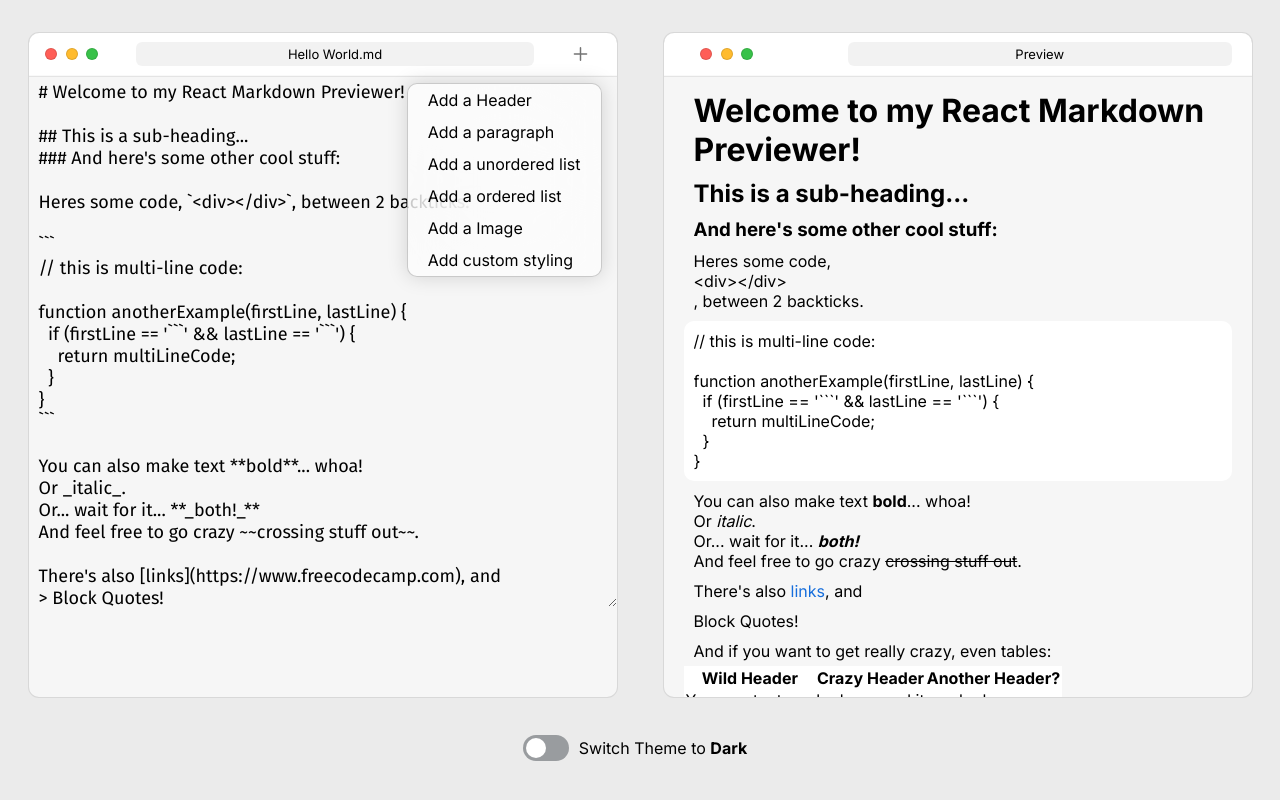
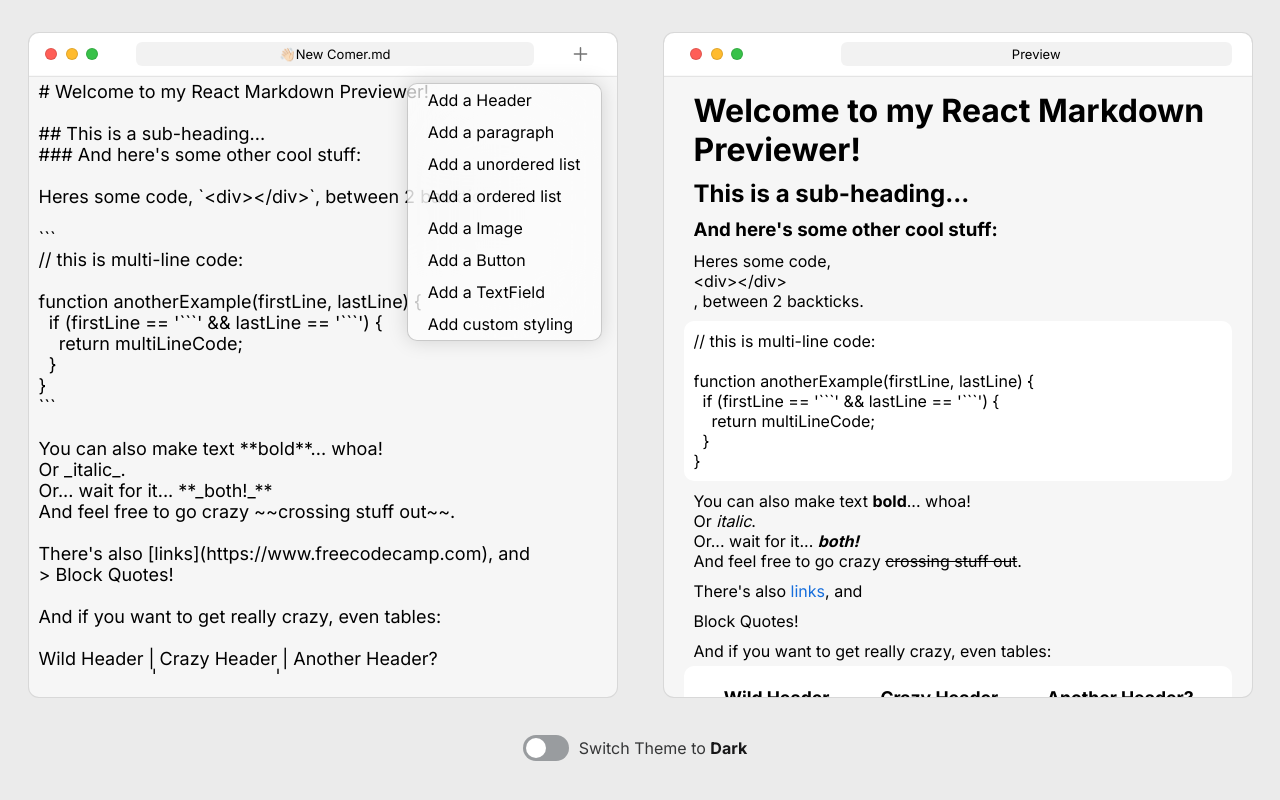
Before and after one commit to haneenmahd/markdown-previewer, a React (Create React App) app: page / in a window 1280 px wide. Built offline with nearby package versions, Linux system fonts and the light colour scheme.

Commit message:
Added border for dropdown in dark-mode and changed the styling of readme table

```diff
--- a/public/index.html
+++ b/public/index.html
@@ -14,8 +14,9 @@
 	<link rel="shortcut icon" href="%PUBLIC_URL%/logo.png">
   <link rel="mask icon" href="%PUBLIC_URL%/logo.png">
   <link rel="apple-touch-icon" href="%PUBLIC_URL%/logo.png">
-	<script async src="https://cdn.splitbee.io/sb.js"></script>
-	<!--
+  <script async src="https://cdn.splitbee.io/sb.js"></script>
+  <script src="https://cdn.splitbee.io/sb-ab.js"></script>
+  	<!--
       Notice the use of %PUBLIC_URL% in the tags above.
       It will be replaced with the URL of the `public` folder during the build.
       Only files inside the `public` folder can be referenced from the HTML.
--- a/src/App.js
+++ b/src/App.js
@@ -1,6 +1,6 @@
 import React from "react";
 import marked from "marked";
-import { DropDown } from "./components/DropDown";
+import { DropDown } from "./components/dropdown";
 import "./styles.css";
 import "./readme-styles.css";
 
@@ -63,7 +63,7 @@ export default class App extends React.Component {
       isDark: false,
       editorMaximized: false,
       previewMaximized: false,
-      fileName: "Hello World.md",
+      fileName: "👋🏻New Comer.md",
       isDropOpen: true
     };
     this.handleChange = this.handleChange.bind(this);
@@ -110,8 +110,8 @@ export default class App extends React.Component {
       fileName: e.target.value
     });
   }
-  handleDropSelect(element, subElement, text="Change this text", src="https://www.gannett-cdn.com/presto/2018/12/15/USAT/2e7b9863-85ac-4faa-aad3-096fc1826c20-GettyImages-841647034.jpg") {
-    if (element !== "img") {
+  handleDropSelect(element, subElement, text="Change this text", src="https://www.gannett-cdn.com/presto/2018/12/15/USAT/2e7b9863-85ac-4faa-aad3-096fc1826c20-GettyImages-841647034.jpg", placeholder="TextField:") {
+    if (element !== "img" && element !== "input") {
      if (subElement) {
       this.setState({
         markdown: this.state.markdown + `<${element}><${subElement}>${text}</${subElement}></${element}> \n`
@@ -125,12 +125,16 @@ export default class App extends React.Component {
        this.setState({
          markdown: this.state.markdown + `<${element} alt="readme-image" src="${src}" /> \n`
        });
+     } else if (element === "input") {
+       this.setState({
+         markdown: this.state.markdown + `<${element} placeholder="${placeholder}" type="text" /> \n`
+       });
      }
     }
   render() {
     return (
       <div className={`App ${this.state.isDark ? "dark": null}`}>
-        <div className="workspace">
+       <div className="workspace">
         <div
           onClick={this.handleDropDown}
           className={`editor-window-mac ${
@@ -146,6 +150,8 @@ export default class App extends React.Component {
             <div onClick={() => this.handleDropSelect("ul", "li")} className="option">Add a unordered list</div>
             <div onClick={() => this.handleDropSelect("ol", "li")} className="option">Add a ordered list</div>
             <div onClick={() => this.handleDropSelect("img", null, null)} className="option">Add a Image</div>
+            <div onClick={() => this.handleDropSelect("button", null, "Button")} className="option">Add a Button</div>
+            <div onClick={() => this.handleDropSelect("input")} className="option">Add a TextField</div>
             <div onClick={() => this.handleDropSelect("style", null, "h1 { text-align: center; }")} className="option">Add custom styling</div>
           </DropDown>
           <div className={`top-bar ${this.state.isDark ? "dark": null}`}>
@@ -192,6 +198,7 @@ export default class App extends React.Component {
               <div className="icon close"></div>
               <div className="icon minimize"></div>
               <div
+                onTouchMove={() => console.log("touch started!")}
                 onClick={this.handlePreviewMaximized}
                 className="icon maximize"></div>
             </div>
--- a/src/components/DropDown/index.js
+++ b/src/components/DropDown/index.js
@@ -2,7 +2,7 @@ import React from "react";
 import './styles.css';
 
 const DropDown = (props) => (
-    <div className={`dropdown-container ${props.isOpen ? "drop-open": null}`}>
+    <div className={`dropdown-container ${props.isOpen ? "drop-open" : null }`}>
         {props.children}
     </div>
 );
--- a/src/components/DropDown/styles.css
+++ b/src/components/DropDown/styles.css
@@ -62,6 +62,7 @@
 
 .App.dark .dropdown-container {
     background: rgba(40, 40, 40, 0.6);
+    border-color: rgba(255, 255, 255, 0.1);
 }
 
 .App.dark .option {
--- a/src/readme-styles.css
+++ b/src/readme-styles.css
@@ -28,7 +28,36 @@ pre.dark {
 }
 
 table {
+    padding: 10px;
+    height: 30%;
+    max-height: 100%;
+    width: 100%;
+    max-width: 100%;
     background: #fff;
+    border-radius: 10px;
+}
+
+table thead tr {
+    height: 40px;
+    width: calc(100% / 4);
+}
+
+table thead tr th {
+    text-align: center;
+    margin: 0 3px;
+    font-size: 1.1rem;
+}
+
+table tbody tr td {
+    text-align: center;
+    margin: 0 3px;
+    font-size: 0.912rem;
+    font-weight: 600;
+    color: #575757;
+}
+
+.App.dark table tbody tr td {
+    color: #adadad;
 }
 
 a {
@@ -57,3 +86,56 @@ code {
     width: 100%;
     word-wrap: break-word;
 }
+
+code .comment {
+    color: #aba9a9;
+}
+
+input {
+    overflow: hidden;
+    min-width: 70%;
+    text-align: left;
+    padding: 0 10px;
+    line-height: 1.5rem;
+    height: 2rem;
+    overflow: hidden;
+    background: rgba(0, 0, 0, 0.05);
+    font-size: 13px;
+    border-radius: 6px;
+    outline: none;
+    border: none;
+    margin: 10px 0;
+    transition: box-shadow 0.35s;
+}
+
+input:focus {
+    box-shadow: 0 0 0 2.5px rgba(51, 113, 247, 0.5);
+}
+
+.App.dark input {
+    background: #0C0F12;
+    color: #fafafa;
+}
+
+button {
+    overflow: hidden;
+    min-width: 70%;
+    text-align: center;
+    padding: 0 10px;
+    line-height: 1.5rem;
+    height: 2rem;
+    overflow: hidden;
+    background: #166edc;
+    color: #fafafa;
+    cursor: pointer;
+    font-size: 13px;
+    border-radius: 6px;
+    outline: none;
+    border: none;
+    margin: 10px 0;
+    transition: box-shadow 0.35s;
+}
+
+button:focus {
+    box-shadow: 0 0 0 3.5px rgba(51, 113, 247, 0.3);
+}
--- a/src/styles.css
+++ b/src/styles.css
@@ -1,10 +1,9 @@
 @import url('https://fonts.googleapis.com/css2?family=Inter:wght@100;200;300;400;500;600;700;800;900&display=swap');
-@import url("https://fonts.googleapis.com/css2?family=Fira+Sans&display=swap");
 
 * {
   padding: 0;
   margin: 0;
-  font-family: "Inter", sans-serif;
+  font-family: "Inter", "SF Pro Text", sans-serif;
   box-sizing: border-box;
 }
 
@@ -26,8 +25,12 @@
   transition: background 0.35s;
 }
 
+textarea {
+  resize: none;
+}
+
 .App.dark {
-  background: #292929;
+  background: #191919;
 }
 
 /* Changing the readme dark-mode styles too */
@@ -196,16 +199,16 @@
 }
 
 .editor {
-  font-family: "Fira sans", sans-serif;
+  font-family: "Inter", sans-serif;
   font-size: 18px;
 }
 
 .editor,
 .preview {
   height: 100%;
-  max-height: 80%;
+  max-height: 90%;
   width: 100%;
-  overflow: scroll;
+  overflow: auto;
   outline: none;
   background: none;
   border: none;
@@ -217,9 +220,9 @@
   color: #ebebeb;
 }
 
-.preview {
+.editor-window-mac #preview {
   max-height: 100%;
-  padding: 10px 20px;
+  padding: 10px 20px 40px 20px;
 }
 
 .switch-container {
@@ -230,7 +233,20 @@
   padding: 0.5rem 1rem;
 }
 
+.switch-container p {
+  color: #353637;
+}
+
+.switch-container p strong {
+  color: #171718;
+}
+
 .App.App.dark .switch-container p {
+  color: #c5c5c5;
+  transition: color 0.3s;
+}
+
+.App.App.dark .switch-container p strong {
   color: #fafafa;
   transition: color 0.3s;
 }
@@ -307,7 +323,7 @@
   }
 }
 
-@media screen and (max-width: 550px) and (orientation: landscape) {
+@media screen and (max-height: 400px) and (orientation: landscape) {
   .editor {
     max-height: 70%;
   }
```
Also changed, not shown: 1 other file (tests, documents, lock files or other folders).
